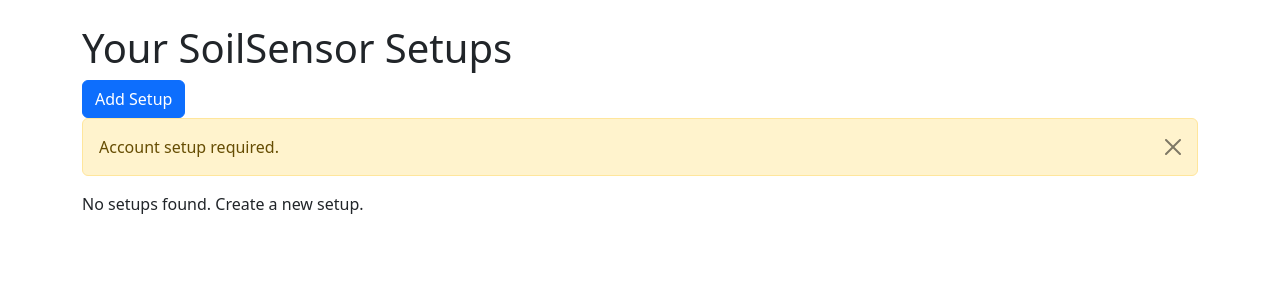
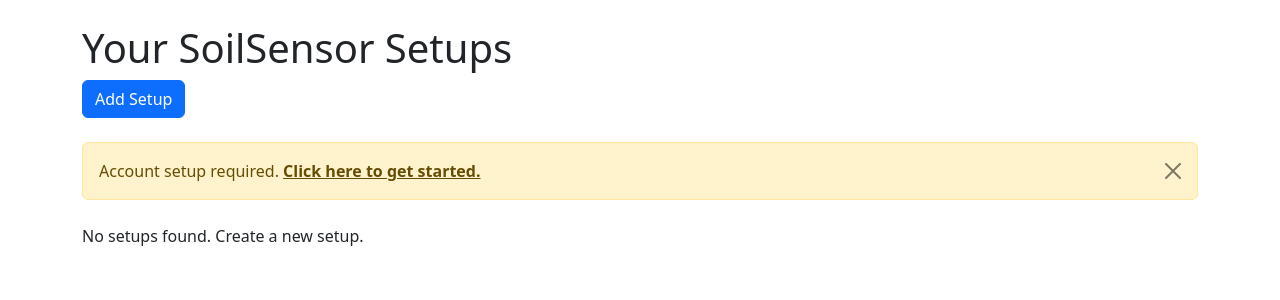
Before and after one commit to Coltinho10/CS437FinalProject, a Flask app: page /dashboard in a window 1280 px wide. Shown: the part 56-356 px from the top of the page. Run offline with Flask 3, Linux system fonts and the light colour scheme; the visitor is signed in with stand-in values (Sample User, id 1).

Commit message:
formatting, account setup required.

```diff
--- a/app/templates/dashboard.html
+++ b/app/templates/dashboard.html
@@ -28,25 +28,29 @@
     <div class="container mt-4">
         <h1>Your SoilSensor Setups</h1>
 
-        <button type="button" class="btn btn-primary" data-bs-toggle="modal" data-bs-target="#addSetupModal">
+        <button type="button" class="btn btn-primary mb-4" data-bs-toggle="modal" data-bs-target="#addSetupModal">
             Add Setup
         </button>
 
         {% with messages = get_flashed_messages(with_categories=true) %}
             {% if messages %}
-                {% for category, message in messages %}
-                    <div class="alert alert-{{ category }} alert-dismissible fade show" role="alert">
-                        {{ message }}
-                        <button type="button" class="btn-close" data-bs-dismiss="alert" aria-label="Close"></button>
-                    </div>
-                {% endfor %}
+            {% for category, message in messages %}
+                <div class="alert alert-{{ category }} alert-dismissible fade show mb-4" role="alert">
+                {% if message == "Account setup required." %}
+                    Account setup required. <a href="{{ url_for('profile') }}" class="alert-link">Click here to get started.</a>
+                {% else %}
+                    {{ message }}
+                {% endif %}
+                <button type="button" class="btn-close" data-bs-dismiss="alert" aria-label="Close"></button>
+                </div>
+            {% endfor %}
             {% endif %}
         {% endwith %}
 
         {% if form.errors %}
             {% for field, errors in form.errors.items() %}
                 {% for error in errors %}
-                    <div class="alert alert-danger">
+                    <div class="alert alert-danger mb-4">
                         {{ error }}
                     </div>
                 {% endfor %}
```
